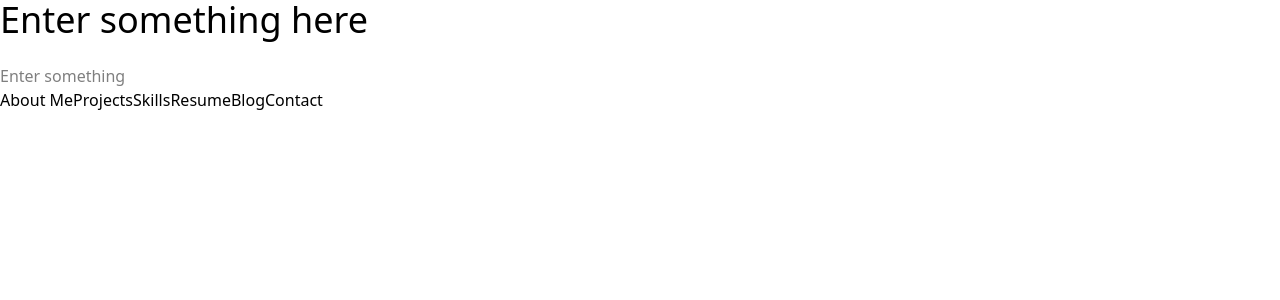
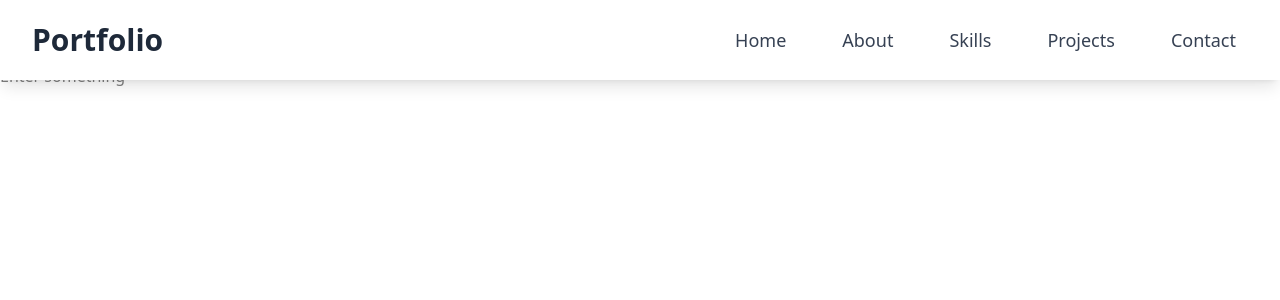
Before and after one commit to KavishkaDulshan/Portfolio, a React (Vite) app: page / in a window 1280 px wide. Shown: the top 300 px of the page. Built offline with nearby package versions, Linux system fonts and the light colour scheme.

Commit message:
edit navbar

```diff
--- a/src/assets/components/NavBar.jsx
+++ b/src/assets/components/NavBar.jsx
@@ -1,17 +1,131 @@
-import React from 'react'
+import React, { useState, useEffect } from 'react'
 
 const NavBar = () => {
+  const [isMenuOpen, setIsMenuOpen] = useState(false)
+
+  const toggleMenu = () => {
+    setIsMenuOpen(!isMenuOpen)
+  }
+
+  // Track mouse position for spotlight effect
+  useEffect(() => {
+    const handleMouseMove = (e) => {
+      const nav = document.querySelector('nav')
+      if (nav) {
+        const rect = nav.getBoundingClientRect()
+        const x = ((e.clientX - rect.left) / rect.width) * 100
+        const y = ((e.clientY - rect.top) / rect.height) * 100
+        nav.style.setProperty('--mouse-x', `${x}%`)
+        nav.style.setProperty('--mouse-y', `${y}%`)
+      }
+    }
+
+    const nav = document.querySelector('nav')
+    if (nav) {
+      nav.addEventListener('mousemove', handleMouseMove)
+      return () => nav.removeEventListener('mousemove', handleMouseMove)
+    }
+  }, [])
+
   return (
-    <div>
-       <nav>
-        <button type='button' name='aboutme' value='aboutme'>About Me</button>
-        <button type='button'>Projects</button>
-        <button type='button'>Skills</button>
-        <button type='button'>Resume</button>
-        <button type='button'>Blog</button>
-        <button type='button'>Contact</button>
-       </nav>
-    </div>
+    <nav className="bg-white shadow-lg fixed w-full top-0 z-50 overflow-hidden group">
+      {/* Spotlight effect */}
+      <div className="absolute inset-0 bg-gradient-radial from-blue-100/30 via-transparent to-transparent opacity-0 group-hover:opacity-100 transition-opacity duration-500 pointer-events-none spotlight"></div>
+
+      <div className="max-w-7xl mx-auto px-4 sm:px-6 lg:px-8 relative z-10">
+        <div className="flex justify-between items-center h-20">
+          {/* Logo/Brand */}
+          <div className="flex-shrink-0">
+            <a href="#" className="text-3xl font-bold text-gray-800 hover:text-blue-600 transition duration-300">
+              Portfolio
+            </a>
+          </div>
+
+          {/* Desktop Menu */}
+          <div className="hidden md:block">
+            <div className="ml-10 flex items-baseline space-x-8">
+              <a href="#home" className="text-gray-700 hover:text-blue-600 px-3 py-2 rounded-md text-lg font-medium transition duration-300">
+                Home
+              </a>
+              <a href="#about" className="text-gray-700 hover:text-blue-600 px-3 py-2 rounded-md text-lg font-medium transition duration-300">
+                About
+              </a>
+              <a href="#skills" className="text-gray-700 hover:text-blue-600 px-3 py-2 rounded-md text-lg font-medium transition duration-300">
+                Skills
+              </a>
+              <a href="#projects" className="text-gray-700 hover:text-blue-600 px-3 py-2 rounded-md text-lg font-medium transition duration-300">
+                Projects
+              </a>
+              <a href="#contact" className="text-gray-700 hover:text-blue-600 px-3 py-2 rounded-md text-lg font-medium transition duration-300">
+                Contact
+              </a>
+            </div>
+          </div>
+
+          {/* Mobile menu button */}
+          <div className="md:hidden">
+            <button
+              onClick={toggleMenu}
+              className="inline-flex items-center justify-center p-2 rounded-md text-gray-700 hover:text-blue-600 hover:bg-gray-100 focus:outline-none focus:ring-2 focus:ring-inset focus:ring-blue-500"
+            >
+              <span className="sr-only">Open main menu</span>
+              {!isMenuOpen ? (
+                <svg className="block h-6 w-6" xmlns="http://www.w3.org/2000/svg" fill="none" viewBox="0 0 24 24" stroke="currentColor">
+                  <path strokeLinecap="round" strokeLinejoin="round" strokeWidth={2} d="M4 6h16M4 12h16M4 18h16" />
+                </svg>
+              ) : (
+                <svg className="block h-6 w-6" xmlns="http://www.w3.org/2000/svg" fill="none" viewBox="0 0 24 24" stroke="currentColor">
+                  <path strokeLinecap="round" strokeLinejoin="round" strokeWidth={2} d="M6 18L18 6M6 6l12 12" />
+                </svg>
+              )}
+            </button>
+          </div>
+        </div>
+      </div>
+
+      {/* Mobile Menu */}
+      {isMenuOpen && (
+        <div className="md:hidden">
+          <div className="px-2 pt-2 pb-3 space-y-1 sm:px-3 bg-white shadow-lg">
+            <a
+              href="#home"
+              className="text-gray-700 hover:text-blue-600 hover:bg-gray-100 block px-3 py-2 rounded-md text-base font-medium transition duration-300"
+              onClick={toggleMenu}
+            >
+              Home
+            </a>
+            <a
+              href="#about"
+              className="text-gray-700 hover:text-blue-600 hover:bg-gray-100 block px-3 py-2 rounded-md text-base font-medium transition duration-300"
+              onClick={toggleMenu}
+            >
+              About
+            </a>
+            <a
+              href="#skills"
+              className="text-gray-700 hover:text-blue-600 hover:bg-gray-100 block px-3 py-2 rounded-md text-base font-medium transition duration-300"
+              onClick={toggleMenu}
+            >
+              Skills
+            </a>
+            <a
+              href="#projects"
+              className="text-gray-700 hover:text-blue-600 hover:bg-gray-100 block px-3 py-2 rounded-md text-base font-medium transition duration-300"
+              onClick={toggleMenu}
+            >
+              Projects
+            </a>
+            <a
+              href="#contact"
+              className="text-gray-700 hover:text-blue-600 hover:bg-gray-100 block px-3 py-2 rounded-md text-base font-medium transition duration-300"
+              onClick={toggleMenu}
+            >
+              Contact
+            </a>
+          </div>
+        </div>
+      )}
+    </nav>
   )
 }
 
--- a/src/index.css
+++ b/src/index.css
@@ -1 +1,22 @@
 @import "tailwindcss";
+
+/* Custom spotlight effect */
+.spotlight {
+  background: radial-gradient(300px circle at var(--mouse-x, 50%) var(--mouse-y, 50%), rgba(59, 130, 246, 0.1) 0%, transparent 50%);
+}
+
+/* Track mouse position for spotlight effect */
+nav:hover .spotlight {
+  animation: spotlight 0.3s ease-out;
+}
+
+@keyframes spotlight {
+  0% {
+    opacity: 0;
+    transform: scale(0.8);
+  }
+  100% {
+    opacity: 1;
+    transform: scale(1);
+  }
+}
```
